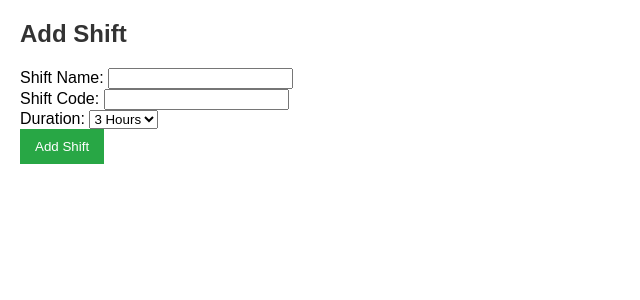
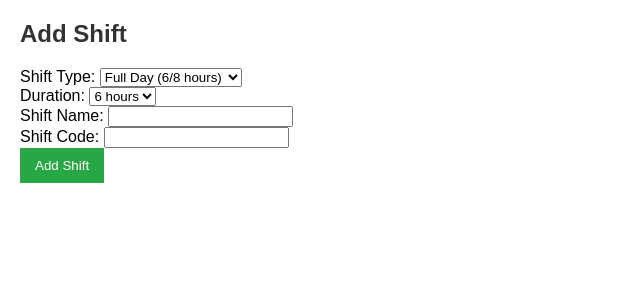
Before and after one commit to mirzaarqam/RMS, a Flask app: page /add_shift in a window 1280 px wide. Shown: the top 300 px of the page, without its empty margins (0-640 px from the left). Run offline with Flask 3, Linux system fonts and the light colour scheme; a user stored in the database is signed in.

Commit message:
Completed the basic structure

```diff
--- a/app.py
+++ b/app.py
@@ -27,7 +27,8 @@ def init_db():
             id INTEGER PRIMARY KEY AUTOINCREMENT,
             shift_name TEXT,
             shift_code TEXT,
-            duration TEXT
+            duration INTEGER,
+            type TEXT CHECK(type IN ('full', 'half'))
         )
     ''')
 
@@ -98,14 +99,17 @@ def add_shift():
         return redirect(url_for('login'))
 
     if request.method == 'POST':
+        shift_type = request.form['type']
+        duration = int(request.form['duration'])
         shift_name = request.form['shift_name']
         shift_code = request.form['shift_code']
-        duration = request.form['duration']
 
         conn = sqlite3.connect('database.db')
         cursor = conn.cursor()
-        cursor.execute('INSERT INTO shifts (shift_name, shift_code, duration) VALUES (?, ?, ?)',
-                       (shift_name, shift_code, duration))
+        cursor.execute('''
+            INSERT INTO shifts (shift_name, shift_code, duration, type)
+            VALUES (?, ?, ?, ?)
+        ''', (shift_name, shift_code, duration, shift_type))
         conn.commit()
         conn.close()
         return redirect(url_for('dashboard'))
@@ -120,28 +124,53 @@ def create_roster():
     if request.method == 'POST':
         emp_id = request.form['emp_id']
         month = request.form['month']
-        shift_id = request.form['shift']
-        off_day = 'OFF' if 'off_day' in request.form else ''
-        half_day = 'Half Day' if 'half_day' in request.form else ''
+        default_shift_id = request.form['shift']
+        total_off = int(request.form['total_off'])
+        total_half = int(request.form['total_half'])
 
-        status = off_day or half_day or 'Full Day'
+        off_dates = request.form.getlist('off_dates')
+        half_dates = request.form.getlist('half_dates')
+        half_shifts = request.form.getlist('half_shifts')
 
-        # Get shift details
+        # Validation
+        if len(off_dates) != total_off or len(half_dates) != total_half:
+            return "Date count mismatch"
+
+        # Get default shift details
         conn = sqlite3.connect('database.db')
         cursor = conn.cursor()
-        cursor.execute('SELECT shift_name, shift_code FROM shifts WHERE id = ?', (shift_id,))
-        shift_details = cursor.fetchone()
-        shift_display = f"{shift_details[0]} ({shift_details[1]})" if shift_details else ''
+        cursor.execute('SELECT shift_name, shift_code FROM shifts WHERE id = ?', (default_shift_id,))
+        default_shift = cursor.fetchone()
+        default_shift_display = f"{default_shift[0]} ({default_shift[1]})" if default_shift else ''
 
-        # Generate dates for the selected month
+        # Get half shift details
+        half_shift_details = {}
+        for shift_id in half_shifts:
+            cursor.execute('SELECT shift_name, shift_code FROM shifts WHERE id = ?', (shift_id,))
+            half_shift_details[shift_id] = cursor.fetchone()
+
+        # Generate all dates
         start_date = datetime.strptime(f"{month}-01", '%Y-%m-%d')
         next_month = start_date.replace(day=28) + timedelta(days=4)
         end_date = next_month - timedelta(days=next_month.day)
-        dates = [(start_date + timedelta(days=i)).strftime('%Y-%m-%d')
-                 for i in range((end_date - start_date).days + 1)]
+        all_dates = [(start_date + timedelta(days=i)).strftime('%Y-%m-%d')
+                     for i in range((end_date - start_date).days + 1)]
 
         # Insert roster entries
-        for date in dates:
+        for date in all_dates:
+            status = 'Full Day'
+            shift_display = default_shift_display
+
+            if date in off_dates:
+                status = 'OFF'
+                shift_display = 'N/A'
+            elif date in half_dates:
+                status = 'Half Day'
+                idx = half_dates.index(date)
+                shift_id = half_shifts[idx]
+                shift = half_shift_details.get(shift_id, ('N/A', 'N/A'))
+                shift_display = f"{shift[0]} ({shift[1]})"
+
             cursor.execute('''
                 INSERT INTO roster (emp_id, date, shift, status)
                 VALUES (?, ?, ?, ?)
@@ -156,12 +185,19 @@ def create_roster():
     cursor = conn.cursor()
     cursor.execute('SELECT emp_id, name FROM employees')
     employees = cursor.fetchall()
-    cursor.execute('SELECT id, shift_name, shift_code FROM shifts')
-    shifts = cursor.fetchall()
+
+    # Separate full and half day shifts
+    cursor.execute('SELECT * FROM shifts WHERE type = "full"')
+    full_day_shifts = cursor.fetchall()
+    cursor.execute('SELECT * FROM shifts WHERE type = "half"')
+    half_day_shifts = cursor.fetchall()
+
     conn.close()
 
-    return render_template('create_roster.html', employees=employees, shifts=shifts)
-
+    return render_template('create_roster.html',
+                           employees=employees,
+                           full_day_shifts=full_day_shifts,
+                           half_day_shifts=half_day_shifts)
 
 @app.route('/roster_view')
 def roster_view():
@@ -223,4 +259,5 @@ def export_roster():
 
 
 if __name__ == '__main__':
-    app.run(debug=True)
+    #app.run(debug=True)
+    app.run(host='0.0.0.0', port=5000, debug=True)
--- a/templates/add_shift.html
+++ b/templates/add_shift.html
@@ -1,29 +1,59 @@
-<!-- templates/add_shift.html -->
-<!DOCTYPE html>
-<html lang="en">
-<head>
-    <meta charset="UTF-8">
-    <title>Add Shift</title>
-    <link rel="stylesheet" href="{{ url_for('static', filename='css/styles.css') }}">
-</head>
-<body>
-    <h2>Add Shift</h2>
-    <form method="POST" action="/add_shift">
-        <label for="shift_name">Shift Name:</label>
-        <input type="text" id="shift_name" name="shift_name" required><br>
+{% extends "base.html" %}
 
-        <label for="shift_code">Shift Code:</label>
-        <input type="text" id="shift_code" name="shift_code" required><br>
+{% block content %}
+<h2>Add Shift</h2>
+<form method="POST" action="{{ url_for('add_shift') }}">
+    <div class="form-group">
+        <label>Shift Type:</label>
+        <select id="shift-type" name="type" required>
+            <option value="full">Full Day (6/8 hours)</option>
+            <option value="half">Half Day (3/4 hours)</option>
+        </select>
+    </div>
 
-        <label for="duration">Duration:</label>
+    <div class="form-group">
+        <label>Duration:</label>
         <select id="duration" name="duration" required>
-            <option value="3 hours">3 Hours</option>
-            <option value="4 hours">4 Hours</option>
-            <option value="6 hours">6 Hours</option>
-            <option value="8 hours">8 Hours</option>
-        </select><br>
+            <!-- Options populated dynamically -->
+        </select>
+    </div>
 
-        <button type="submit">Add Shift</button>
-    </form>
-</body>
-</html>
+    <div class="form-group">
+        <label>Shift Name:</label>
+        <input type="text" name="shift_name" required>
+    </div>
+
+    <div class="form-group">
+        <label>Shift Code:</label>
+        <input type="text" name="shift_code" required>
+    </div>
+
+    <button type="submit">Add Shift</button>
+</form>
+
+<script>
+document.getElementById('shift-type').addEventListener('change', function() {
+    const duration = document.getElementById('duration');
+    duration.innerHTML = '';
+
+    if (this.value === 'full') {
+        [6, 8].forEach(hours => {
+            const option = document.createElement('option');
+            option.value = hours;
+            option.textContent = `${hours} hours`;
+            duration.appendChild(option);
+        });
+    } else {
+        [3, 4].forEach(hours => {
+            const option = document.createElement('option');
+            option.value = hours;
+            option.textContent = `${hours} hours`;
+            duration.appendChild(option);
+        });
+    }
+});
+
+// Initialize on page load
+document.getElementById('shift-type').dispatchEvent(new Event('change'));
+</script>
+{% endblock %}
```
Also changed, not shown: roster.csv (+78 -47 lines), templates/create_roster.html (+23 -11 lines), database.db.
